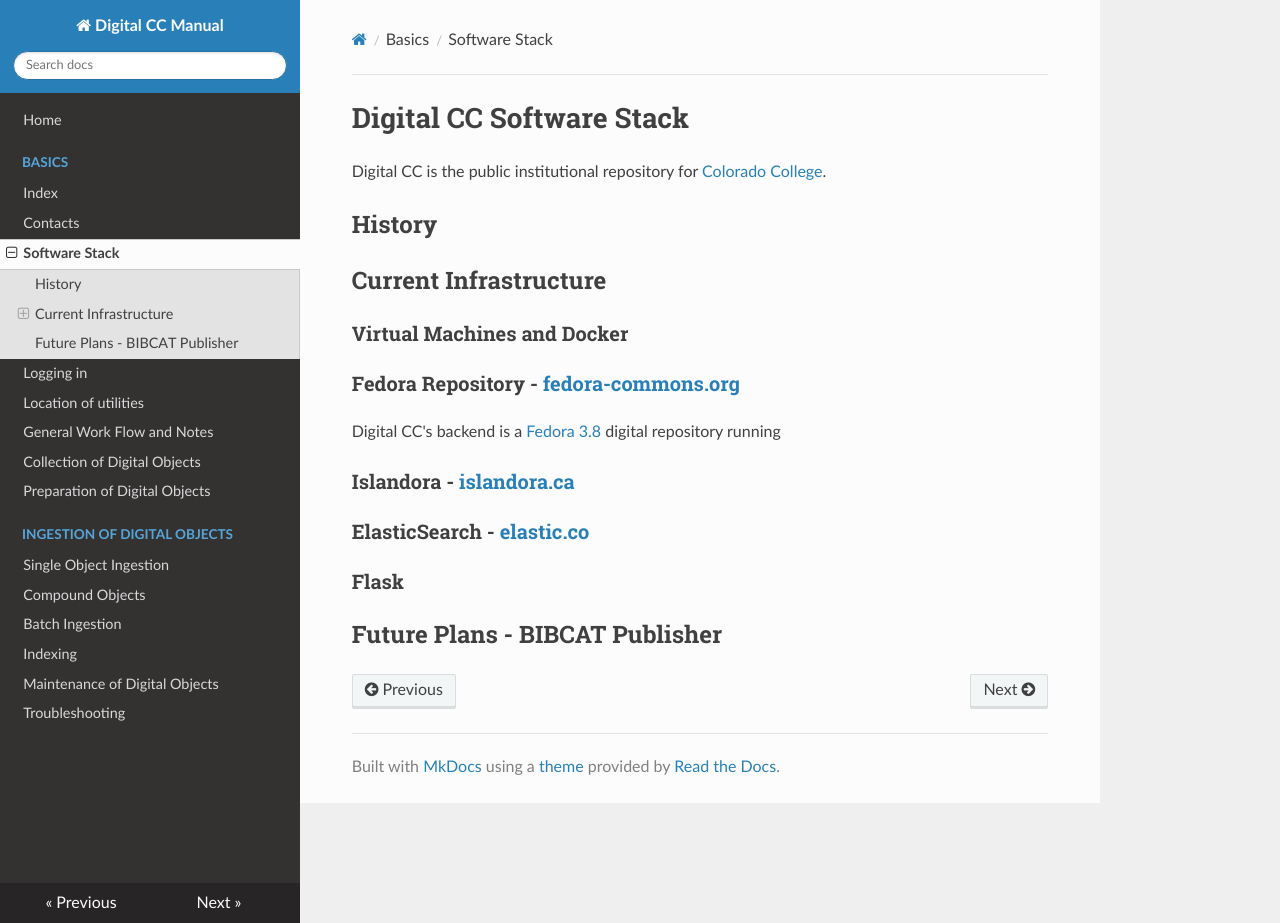
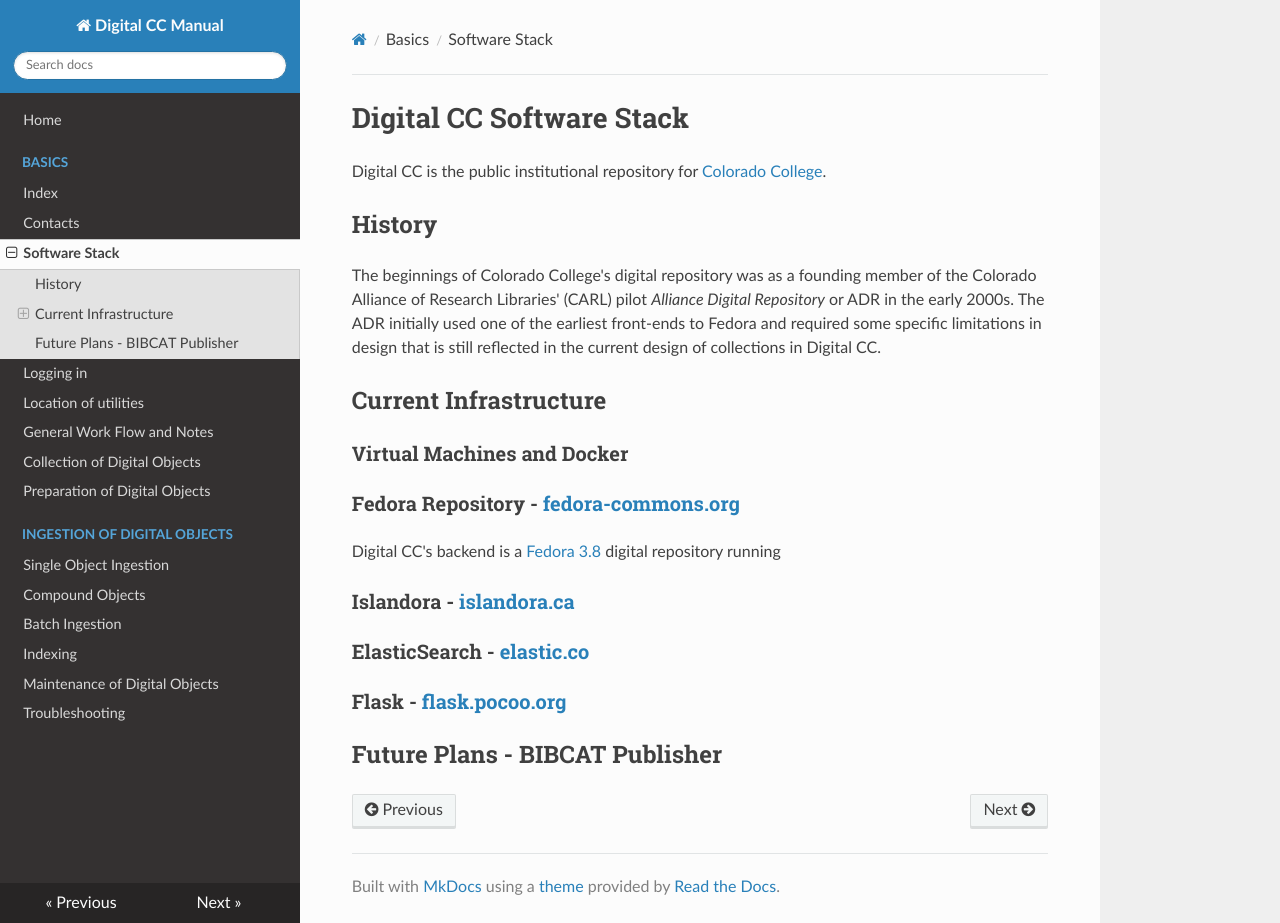
Before and after one commit to Tutt-Library/digital-cc-manual, an MkDocs documentation site: the page built from docs/basics/software-stack.md, in a window 1280 px wide and 923 px high. Built offline with MkDocs 1.6.1, drawn with Linux system fonts in a browser that asks for light colours; nearby versions of some CDN libraries; old or Windows-style settings are respelled for this version of MkDocs.

Commit message:
adding history

```diff
--- a/docs/basics/software-stack.md
+++ b/docs/basics/software-stack.md
@@ -5,7 +5,12 @@
 [Colorado College](https://www.coloradocollege.edu).
 
 ## History
-
+The beginnings of Colorado College's digital repository was as a founding
+member of the Colorado Alliance of Research Libraries' (CARL) pilot
+*Alliance Digital Repository* or ADR in the early 2000s. The ADR
+initially used one of the earliest front-ends to Fedora and required
+some specific limitations in design that is still reflected in the
+current design of collections in Digital CC.
 
 ## Current Infrastructure
 
@@ -18,7 +23,7 @@
 
 ### ElasticSearch - [elastic.co][ES]
 
-### Flask
+### Flask - [flask.pocoo.org](http://flask.pocoo.org)
 
 ## Future Plans - BIBCAT Publisher
 
```
